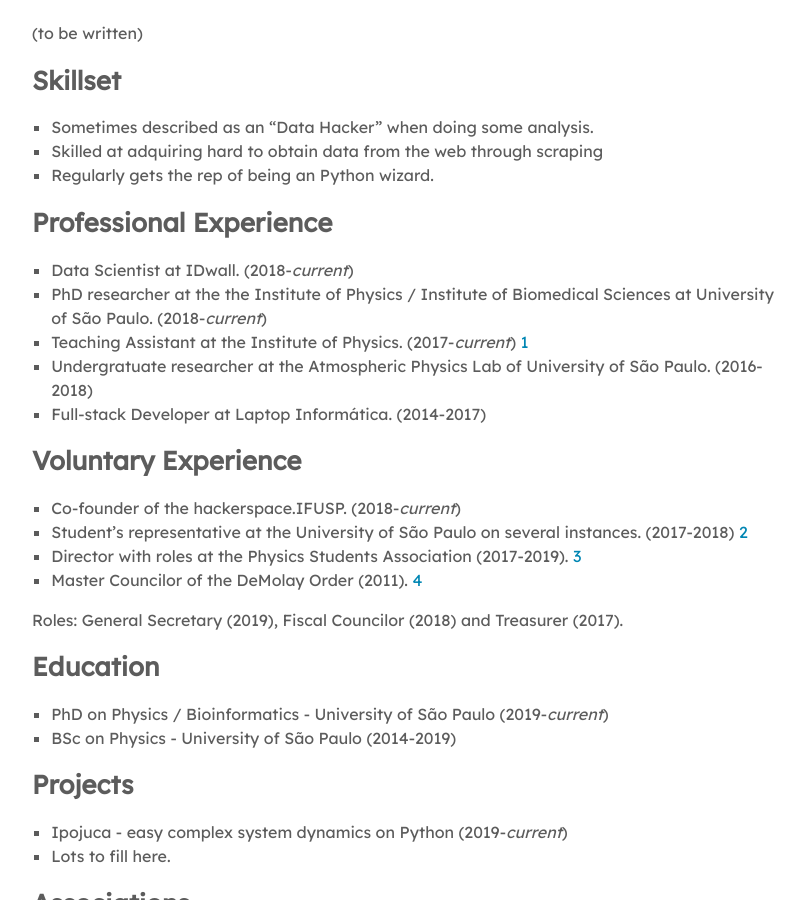
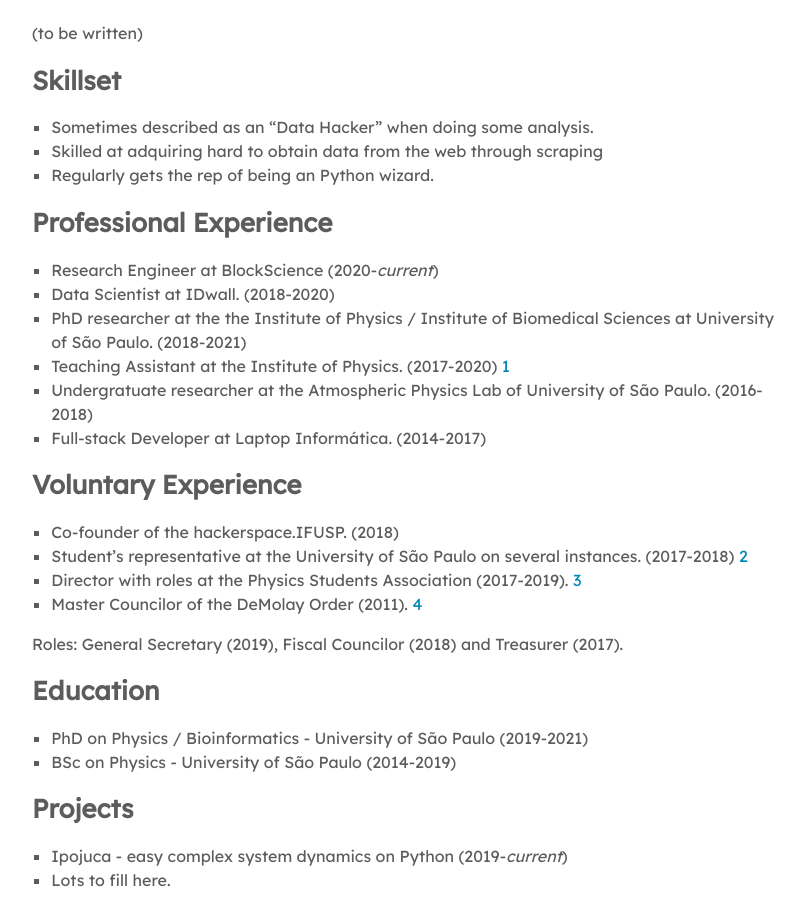
Before and after one commit to danlessa/danlessa.github.io, a Jekyll site: the page built from _pages/bio.md, in a window 1280 px wide and 900 px high, scrolled down 426 px. Shown: the whole window, without its empty margins (232-1037 px from the left). Built offline with Jekyll 4.4.1, drawn with Linux system fonts in a browser that asks for light colours; a script that is not in the unit is left out; comment, search, counter and statistics services are not loaded.

Commit message:
test hackmd

```diff
--- a/_pages/bio.md
+++ b/_pages/bio.md
@@ -28,16 +26,17 @@ Tags
 * Regularly gets the rep of being an Python wizard.
 
 ## Professional Experience
-* Data Scientist at IDwall. (2018-*current*)
-* PhD researcher at the the Institute of Physics / Institute of Biomedical Sciences at University of São Paulo. (2018-*current*)
-* Teaching Assistant at the Institute of Physics. (2017-*current*) [^1]
+* Research Engineer at BlockScience (2020-*current*)
+* Data Scientist at IDwall. (2018-2020)
+* PhD researcher at the the Institute of Physics / Institute of Biomedical Sciences at University of São Paulo. (2018-2021)
+* Teaching Assistant at the Institute of Physics. (2017-2020) [^1]
 * Undergratuate researcher at the Atmospheric Physics Lab of University of São Paulo. (2016-2018)
 * Full-stack Developer at Laptop Informática. (2014-2017)
 
 [^1]: Data analysis techniques on Physics (junior-level undegraduate couse) and Electromagnetism. (senior-level undergraduate course)
 
 ## Voluntary Experience
-* Co-founder of the hackerspace.IFUSP. (2018-*current*)
+* Co-founder of the hackerspace.IFUSP. (2018)
 * Student's representative at the University of São Paulo on several instances. (2017-2018) [^2]
 * Director with roles at the Physics Students Association (2017-2019). [^3]
 * Master Councilor of the DeMolay Order (2011). [^4]
@@ -51,7 +50,7 @@ Roles: General Secretary (2019), Fiscal Councilor (2018) and Treasurer (2017).
 
 
 ## Education
-* PhD on Physics / Bioinformatics - University of São Paulo (2019-*current*)
+* PhD on Physics / Bioinformatics - University of São Paulo (2019-2021)
 * BSc on Physics - University of São Paulo (2014-2019)
 
 
```
Also changed, not shown: other parts of _pages/bio.md (+1 -3 lines).
